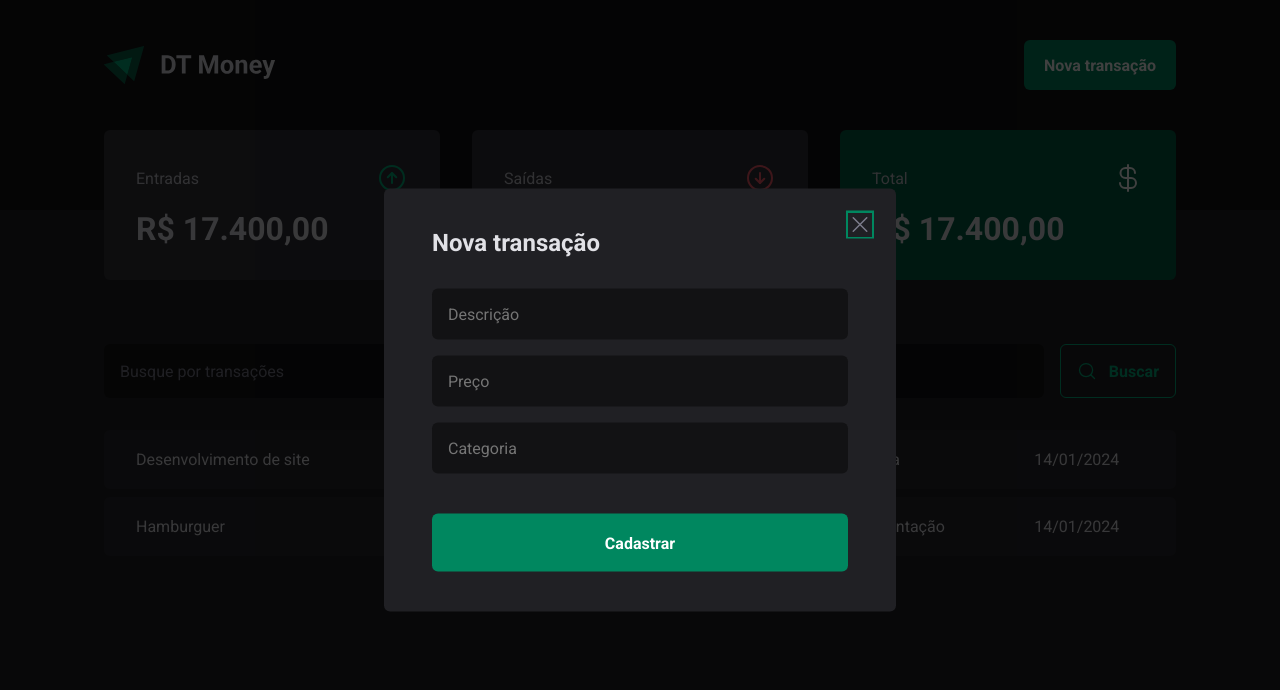
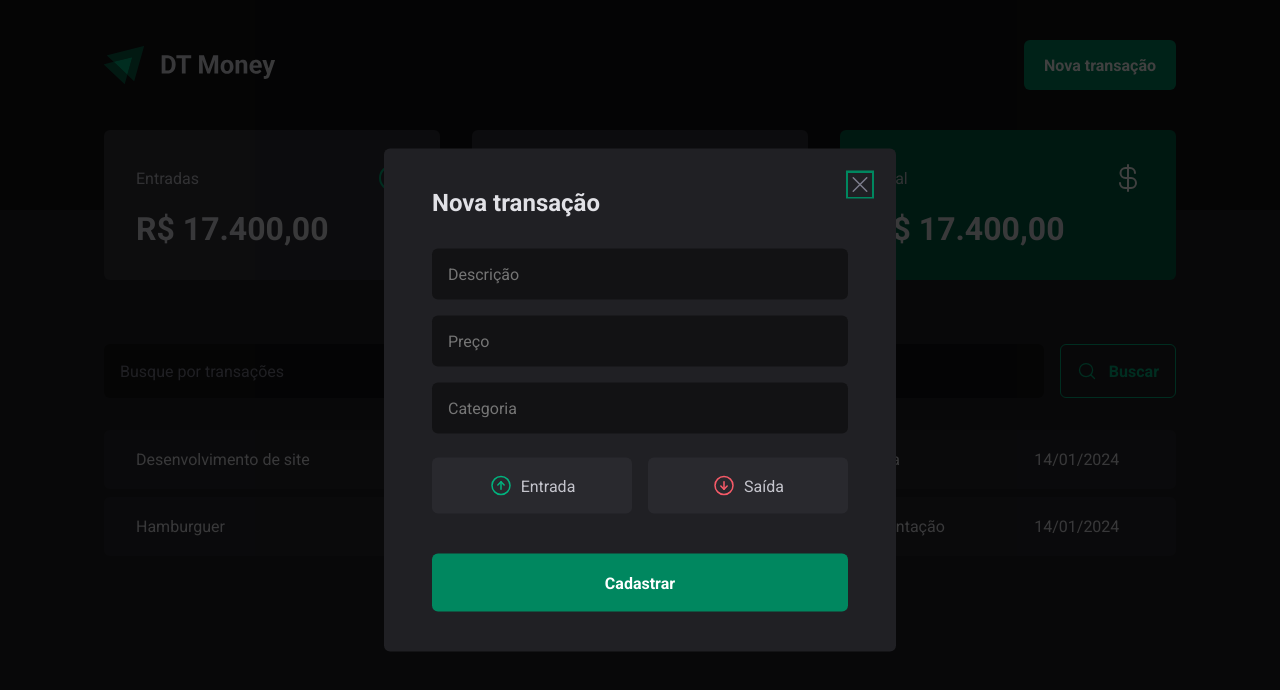
Before and after one commit to angelonetho/03-dt-money, a React (Vite) app: page / in a window 1280 px wide. Both pictures are taken after a click on the button "Nova transação". Shown: the top 690 px of the page. Built offline with nearby package versions, Linux system fonts and the light colour scheme.

Commit message:
Estrutura visual - Criando radio button acessível

```diff
--- a/package.json
+++ b/package.json
@@ -11,6 +11,7 @@
   },
   "dependencies": {
     "@radix-ui/react-dialog": "^1.1.1",
+    "@radix-ui/react-radio-group": "^1.2.0",
     "phosphor-react": "^1.4.1",
     "react": "^18.3.1",
     "react-dom": "^18.3.1",
--- a/src/components/NewTransactionModal/index.tsx
+++ b/src/components/NewTransactionModal/index.tsx
@@ -1,6 +1,7 @@
 import * as Dialog from "@radix-ui/react-dialog";
-import { CloseButton, Content, Overlay } from "./styles";
-import { X } from "phosphor-react";
+
+import { CloseButton, Content, Overlay, TransactionType, TransactionTypeButton } from "./styles";
+import { ArrowCircleDown, ArrowCircleUp, X } from "phosphor-react";
 
 export function NewTransactionModal() {
     return(
@@ -19,6 +20,19 @@
                     <input type="number" placeholder="Preço" required/>
                     <input type="text" placeholder="Categoria" required/>
 
+                    <TransactionType>
+                        <TransactionTypeButton variant="income" value="income">
+                            <ArrowCircleUp size={24}/>
+                            Entrada
+                        </TransactionTypeButton>
+                        <TransactionTypeButton variant="outcome" value="outcome">
+                            <ArrowCircleDown size={24}/>
+                            Saída
+                        </TransactionTypeButton>
+
+
+                    </TransactionType>
+
                     <button type="submit">Cadastrar</button>
                 </form>
 
--- a/src/components/NewTransactionModal/styles.ts
+++ b/src/components/NewTransactionModal/styles.ts
@@ -1,5 +1,6 @@
 import styled from "styled-components";
 import * as Dialog from "@radix-ui/react-dialog";
+import * as RadioGroup from "@radix-ui/react-radio-group";
 
 export const Overlay = styled(Dialog.Overlay)`
     position: fixed;
@@ -69,3 +70,45 @@
 
     color: ${props => props.theme["gray-500"]};
 `;
+
+export const TransactionType = styled(RadioGroup.Root)`
+    display: grid;
+    grid-template-columns: repeat(2, 1fr);
+    gap: 1rem;
+    margin-top: 0.5rem;
+`
+
+interface TransactionTypeButtonProps {
+    variant: 'income' | 'outcome';
+}
+
+export const TransactionTypeButton = styled(RadioGroup.Item)<TransactionTypeButtonProps>`
+    background: ${props => props.theme["gray-700"]};
+    padding: 1rem;
+    display: flex;
+    align-items: center;
+    justify-content: center;
+    gap: 0.5rem;
+    border-radius: 6px;
+    cursor: pointer;
+    border: 0;
+    color: ${props => props.theme["gray-300"]};
+
+    svg {
+        color: ${props => props.variant === 'income' ? props.theme["green-300"] : props.theme["red-300"]}
+    }
+
+    &[date-state='unchecked']:hover {
+        transition: background-color 0.2s;
+        background: ${props => props.theme["gray-600"]};
+    }
+
+    &[data-state='checked'] {
+        color: ${props => props.theme.white};
+        background: ${props => props.variant === 'income' ? props.theme["green-500"] : props.theme["red-500"]};
+
+        svg {
+        color: white
+    }
+    }
+`
```
Also changed, not shown: 1 other file (tests, documents, lock files or other folders).
